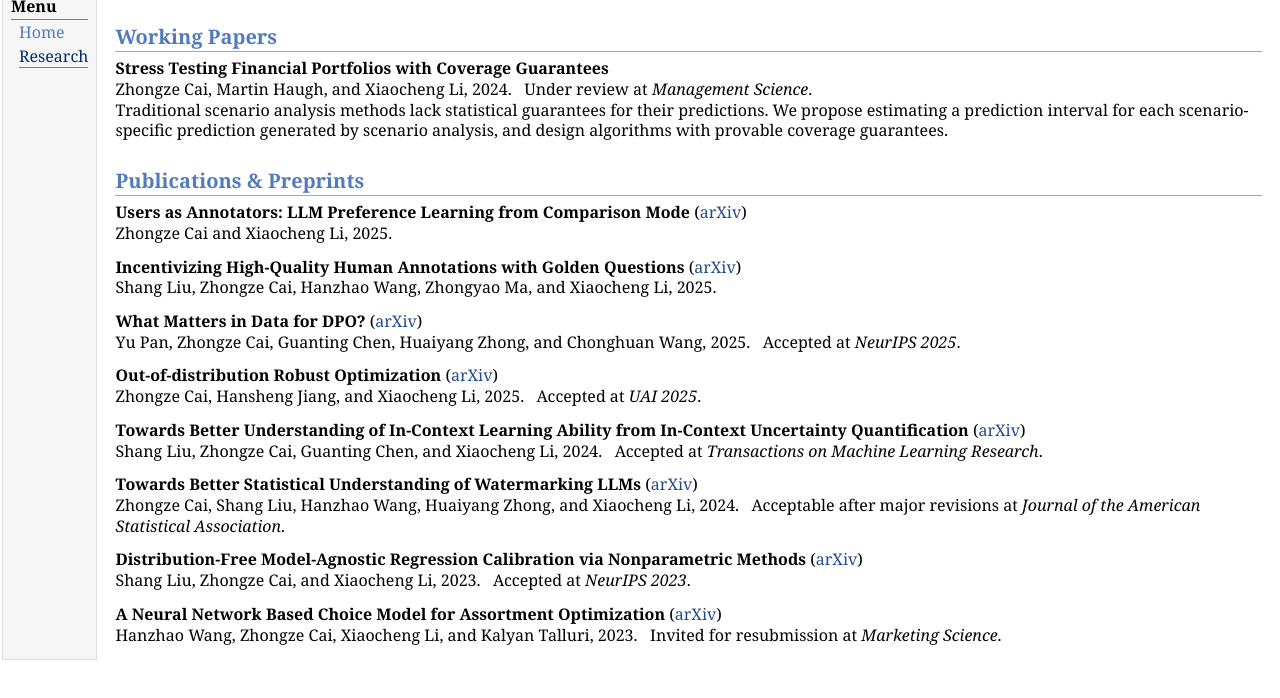
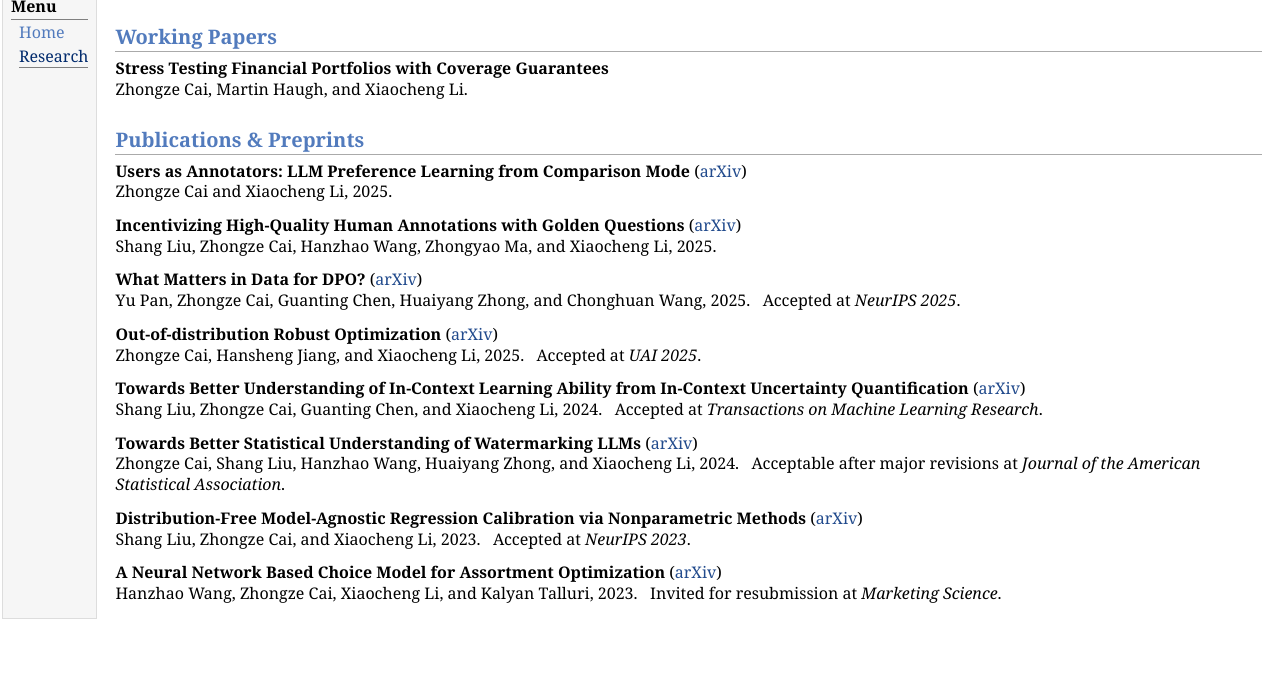
Before and after one commit to ZhongzeCai/ZhongzeCai.github.io, a plain HTML site: page research.html in a window 1280 px wide. Shown: the part 32-730 px from the top of the page. Drawn offline with Linux system fonts and the light colour scheme.

Commit message:
Update research.html

```diff
--- a/research.html
+++ b/research.html
@@ -22,9 +22,7 @@
 
 <h2>Working Papers</h2>
 <p><b>Stress Testing Financial Portfolios with Coverage Guarantees</b><br/>
-Zhongze Cai, Martin Haugh, and Xiaocheng Li, 2024. &nbsp;
-Under review at <em>Management Science</em>.<br/>
-Traditional scenario analysis methods lack statistical guarantees for their predictions. We propose estimating a prediction interval for each scenario-specific prediction generated by scenario analysis, and design algorithms with provable coverage guarantees.</p>
+Zhongze Cai, Martin Haugh, and Xiaocheng Li. </p>
 
 <h2>Publications &amp; Preprints</h2>
 
```
